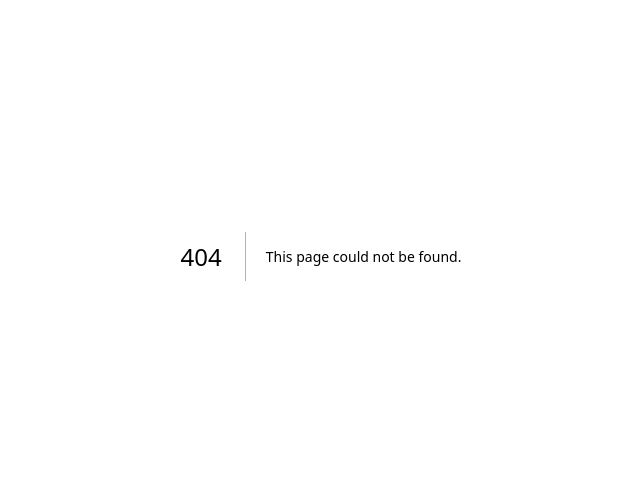
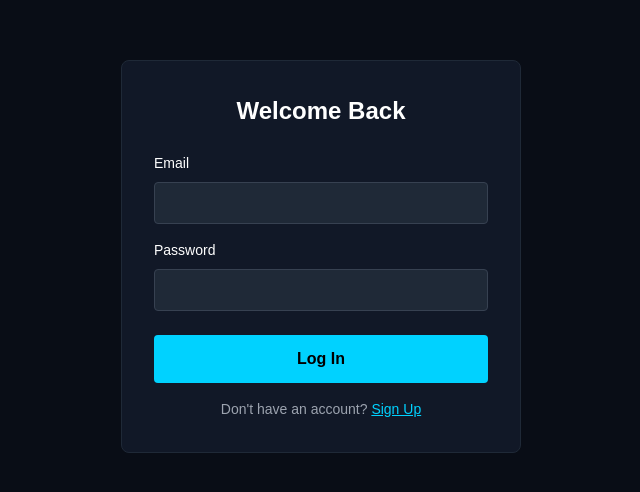
Before and after one commit to neuraldriveperformance/neural-drive-meals, a Next.js app: page /login in a window 1280 px wide. Before the commit this address had no page. Shown: the part 144-636 px from the top of the page, without its empty margins (319-959 px from the left). Built offline with nearby package versions, Linux system fonts and the light colour scheme; no server answers.

Commit message:
Add authentication route and Supabase integration

```diff
--- /dev/null
+++ b/app/login/page.tsx
@@ -0,0 +1,93 @@
+'use client';
+
+import { useState } from 'react';
+import { createBrowserClient } from '@supabase/ssr';
+import { useRouter } from 'next/navigation';
+
+export default function LoginPage() {
+  const [email, setEmail] = useState('');
+  const [password, setPassword] = useState('');
+  const [isSigningUp, setIsSigningUp] = useState(false);
+  const [message, setMessage] = useState('');
+  const router = useRouter();
+
+  const supabase = createBrowserClient(
+    process.env.NEXT_PUBLIC_SUPABASE_URL!,
+    process.env.NEXT_PUBLIC_SUPABASE_ANON_KEY!
+  );
+
+  const handleAuth = async (e: React.FormEvent) => {
+    e.preventDefault();
+    setMessage('');
+
+    if (isSigningUp) {
+      const { error } = await supabase.auth.signUp({ email, password });
+      if (error) {
+        setMessage(error.message);
+      } else {
+        setMessage('Check your email for a confirmation link!');
+      }
+    } else {
+      const { error } = await supabase.auth.signInWithPassword({ email, password });
+      if (error) {
+        setMessage(error.message);
+      } else {
+        router.push('/dashboard');
+        router.refresh();
+      }
+    }
+  };
+
+  return (
+    <div style={{ display: 'flex', justifyContent: 'center', alignItems: 'center', minHeight: '100vh', background: '#090d16', color: '#fff' }}>
+      <form onSubmit={handleAuth} style={{ background: '#111827', padding: '2rem', borderRadius: '8px', width: '100%', maxWidth: '400px', border: '1px solid #1f2937' }}>
+        <h1 style={{ fontSize: '1.5rem', fontWeight: 'bold', marginBottom: '1.5rem', textAlign: 'center' }}>
+          {isSigningUp ? 'Create an Account' : 'Welcome Back'}
+        </h1>
+
+        {message && (
+          <p style={{ background: '#374151', color: '#f3f4f6', padding: '0.75rem', borderRadius: '4px', fontSize: '0.875rem', marginBottom: '1rem' }}>
+            {message}
+          </p>
+        )}
+
+        <div style={{ marginBottom: '1rem' }}>
+          <label style={{ display: 'block', fontSize: '0.875rem', marginBottom: '0.5rem' }}>Email</label>
+          <input
+            type="email"
+            required
+            value={email}
+            onChange={(e) => setEmail(e.target.value)}
+            style={{ width: '100%', padding: '0.5rem', borderRadius: '4px', background: '#1f2937', color: '#fff', border: '1px solid #374151' }}
+          />
+        </div>
+
+        <div style={{ marginBottom: '1.5rem' }}>
+          <label style={{ display: 'block', fontSize: '0.875rem', marginBottom: '0.5rem' }}>Password</label>
+          <input
+            type="password"
+            required
+            value={password}
+            onChange={(e) => setPassword(e.target.value)}
+            style={{ width: '100%', padding: '0.5rem', borderRadius: '4px', background: '#1f2937', color: '#fff', border: '1px solid #374151' }}
+          />
+        </div>
+
+        <button type="submit" style={{ width: '100%', padding: '0.75rem', borderRadius: '4px', background: '#00d2ff', color: '#000', fontWeight: 'bold', cursor: 'pointer', border: 'none', marginBottom: '1rem' }}>
+          {isSigningUp ? 'Sign Up' : 'Log In'}
+        </button>
+
+        <p style={{ fontSize: '0.875rem', textAlign: 'center', color: '#9ca3af' }}>
+          {isSigningUp ? 'Already have an account?' : "Don't have an account?"}{' '}
+          <button
+            type="button"
+            onClick={() => setIsSigningUp(!isSigningUp)}
+            style={{ background: 'none', border: 'none', color: '#00d2ff', cursor: 'pointer', textDecoration: 'underline' }}
+          >
+            {isSigningUp ? 'Log In' : 'Sign Up'}
+          </button>
+        </p>
+      </form>
+    </div>
+  );
+}
--- a/package.json
+++ b/package.json
@@ -12,6 +12,9 @@
     "@google/genai": "^2.16.0",
     "@google/generative-ai": "^0.24.1",
     "@neondatabase/serverless": "^1.1.0",
+    "@supabase/ssr": "^0.12.7",
+    "@supabase/supabase-js": "^2.118.0",
+    "@swc/helpers": "^0.5.23",
     "drizzle-orm": "^0.45.2",
     "next": "16.2.12",
     "openai": "^7.2.0",
--- /dev/null
+++ b/proxy.ts
@@ -0,0 +1,57 @@
+import { createServerClient } from '@supabase/ssr';
+import { NextResponse, type NextRequest } from 'next/server';
+
+export async function proxy(request: NextRequest) {
+  let response = NextResponse.next({
+    request: {
+      headers: request.headers,
+    },
+  });
+
+  const supabase = createServerClient(
+    process.env.NEXT_PUBLIC_SUPABASE_URL!,
+    process.env.NEXT_PUBLIC_SUPABASE_ANON_KEY!,
+    {
+      cookies: {
+        getAll() {
+          return request.cookies.getAll();
+        },
+        setAll(cookiesToSet) {
+          cookiesToSet.forEach(({ name, value }) =>
+            request.cookies.set(name, value)
+          );
+          response = NextResponse.next({
+            request,
+          });
+          cookiesToSet.forEach(({ name, value, options }) =>
+            response.cookies.set(name, value, options)
+          );
+        },
+      },
+    }
+  );
+
+  const {
+    data: { user },
+  } = await supabase.auth.getUser();
+
+  const protectedPages = ['/dashboard', '/saved-plans', '/profile'];
+
+  const isVisitingProtectedPage = protectedPages.some((page) =>
+    request.nextUrl.pathname.startsWith(page)
+  );
+
+  if (isVisitingProtectedPage && !user) {
+    const loginUrl = request.nextUrl.clone();
+    loginUrl.pathname = '/login';
+    return NextResponse.redirect(loginUrl);
+  }
+
+  return response;
+}
+
+export const config = {
+  matcher: [
+    '/((?!_next/static|_next/image|favicon.ico|.*\\.(?:svg|png|jpg|jpeg|gif|webp)$).*)',
+  ],
+};
```
Also changed, not shown: 1 other file (tests, documents, lock files or other folders).
